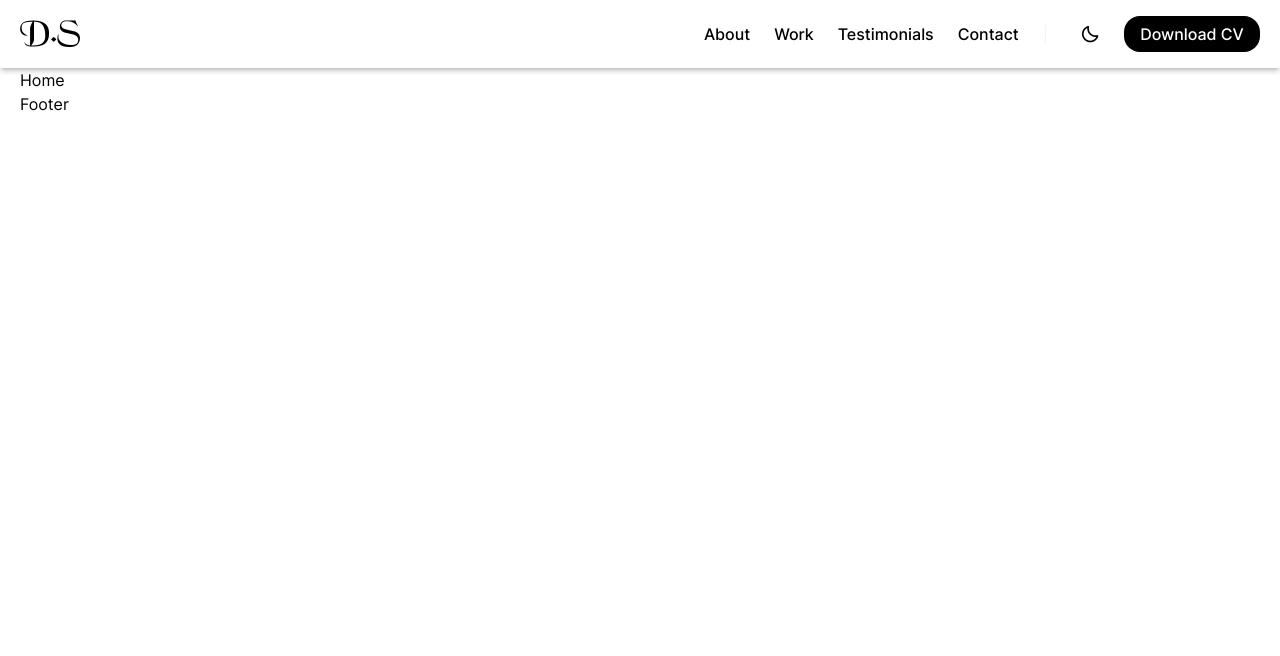
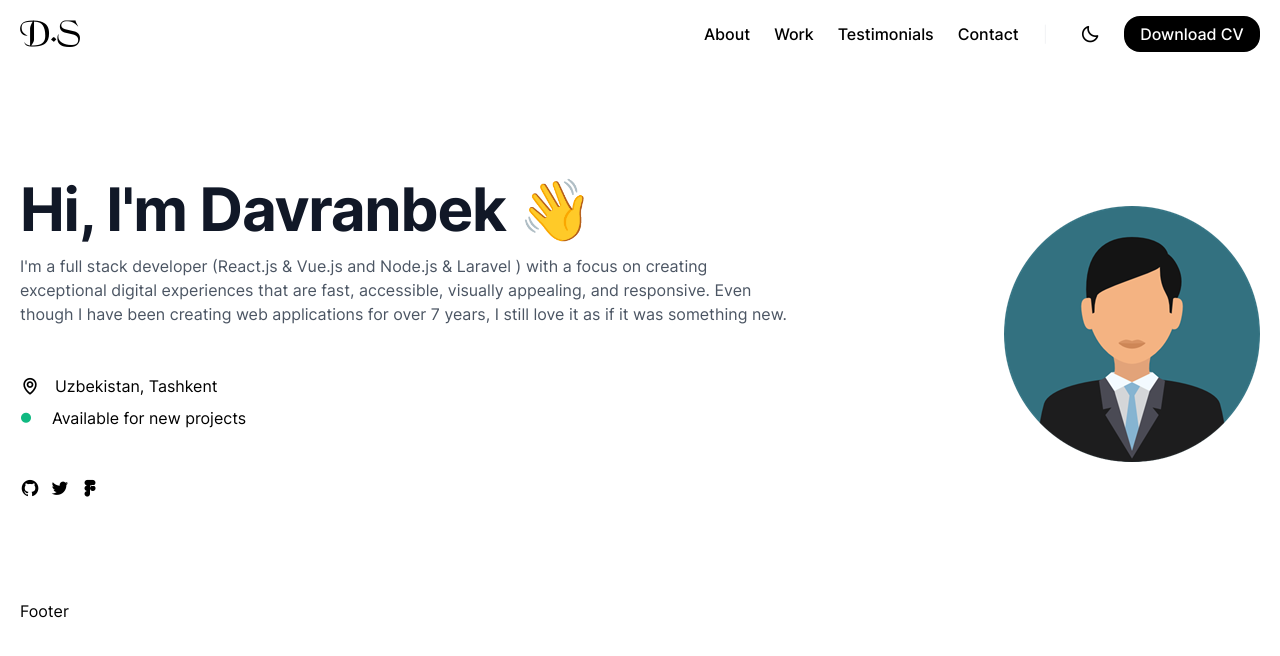
Before and after one commit to dsabirbaev/Portfolio-Template, a React (Vite) app: page / in a window 1280 px wide. Shown: the top 656 px of the page. Built offline with nearby package versions, Linux system fonts and the light colour scheme.

Commit message:
add intro

```diff
--- a/src/components/Header/style.scss
+++ b/src/components/Header/style.scss
@@ -3,11 +3,10 @@
 
 
 header{
-    // width: 100%;
-    // position: fixed;
-    // top: 0;
-    // z-index: 99999;
-    box-shadow: 0 4px 6px -1px rgb(0 0 0 / 0.1), 0 2px 4px -2px rgb(0 0 0 / 0.1);
+    width: 100%;
+    position: fixed;
+    top: 0;
+    z-index: 99999;
     .nav{
         height: 68px;
         display: flex;
@@ -92,11 +91,11 @@ header{
 
 @media only screen and (max-width: 700px) {
     header{
-        // width: 100%;
-        // position: fixed;
-        // top: 0;
-        // z-index: 99999;
-        box-shadow: 0 4px 6px -1px rgb(0 0 0 / 0.1), 0 2px 4px -2px rgb(0 0 0 / 0.1);
+        width: 100%;
+        position: fixed;
+        top: 0;
+        z-index: 99999;
+
         .nav{
             height: 68px;
             display: flex;
--- /dev/null
+++ b/src/components/Intro/index.jsx
@@ -0,0 +1,35 @@
+
+
+import user from "../../assets/images/user.png";
+import "./style.scss";
+
+const index = () => {
+    return (
+        <section className='intro'>
+            <div className='container'>
+                <div className="intro__inner">
+                    <div className="intro__right">
+                        <h1 className="intro__right--title">Hi, I'm Davranbek 👋</h1>
+                        <p className="intro__right--text">I'm a full stack developer (React.js & Vue.js and Node.js & Laravel ) with a focus on creating  exceptional digital experiences that are fast, accessible, visually appealing, and responsive. Even though I have been creating web applications for over 7 years, I still love it as if it was something new.</p>
+                        <div className="intro__right--location">
+                             <i className='bx bx-map'></i> <p>Uzbekistan, Tashkent</p>
+                        </div>
+                        <div className="intro__right--status">
+                            <i className='bx bxs-circle'></i> <p>Available for new projects</p>
+                        </div>
+                        <div className="intro__right--socials">
+                            <a href="#"><i className='bx bxl-github github'></i></a>
+                            <a href="#"><i className='bx bxl-twitter twitter'></i></a>
+                            <a href="#"><i className='bx bxl-figma figma'></i></a>
+                        </div>
+                    </div>
+                    <div className="intro__left">
+                        <img className="intro__left--img" src={user} alt="user" />
+                    </div>
+                </div>
+            </div>
+        </section>
+    );
+};
+
+export default index;
--- /dev/null
+++ b/src/components/Intro/style.scss
@@ -0,0 +1,72 @@
+
+
+
+.intro{
+    padding-top: 164px;
+    padding-bottom: 96px;
+
+    &__inner{
+        display: flex;
+        align-items: center;
+        justify-content: space-between;
+    }
+    &__right{
+        &--title{
+            font-family: InterBold;
+            font-size: 60px;
+            letter-spacing: -1.2px;
+            color: #111827;
+        }
+        &--text{
+            font-size: 16px;
+            color: #4B5563;
+            line-height: 24px;
+            max-width: 768px;
+            margin-bottom: 48px;
+        }
+        &--location{
+            .bx-map{
+                font-size: 20px;
+            }
+            margin-bottom: 8px;
+            font-size: 16px;
+            display: flex;
+            align-items: center;
+            column-gap: 15px;
+        }
+        &--status{
+            .bxs-circle{
+                font-size: 12px;
+                color: #10B981;
+            }
+            font-size: 16px;
+            display: flex;
+            align-items: center;
+            column-gap: 20px;
+            margin-bottom: 48px;
+        }
+
+        &--socials{
+            display: flex;
+            align-items: center;
+            column-gap: 10px;
+            i{
+                font-size: 20px;
+                transition: all 0.3s ease;
+            }
+            .github:hover{
+                color: #4B5563;
+            }
+            .twitter:hover{
+                color: #1DA1F2;
+            }
+            .figma:hover{
+                color: #ff0000d2;
+            }
+        }
+    }
+
+    &__left{
+
+    }
+}
--- a/src/pages/Home/index.jsx
+++ b/src/pages/Home/index.jsx
@@ -1,14 +1,12 @@
 
-
+import Intro from "../../components/Intro";
 import "./style.scss"
 
 const index = () => {
     return (
-        <section>
-            <div className="container">
-                <h1>Home</h1>
-            </div>
-        </section>
+        <main>
+            <Intro/>
+        </main>
     );
 };
 
```
Also changed, not shown: src/assets/images/image.jpg (deleted), src/assets/images/user.png (added).
